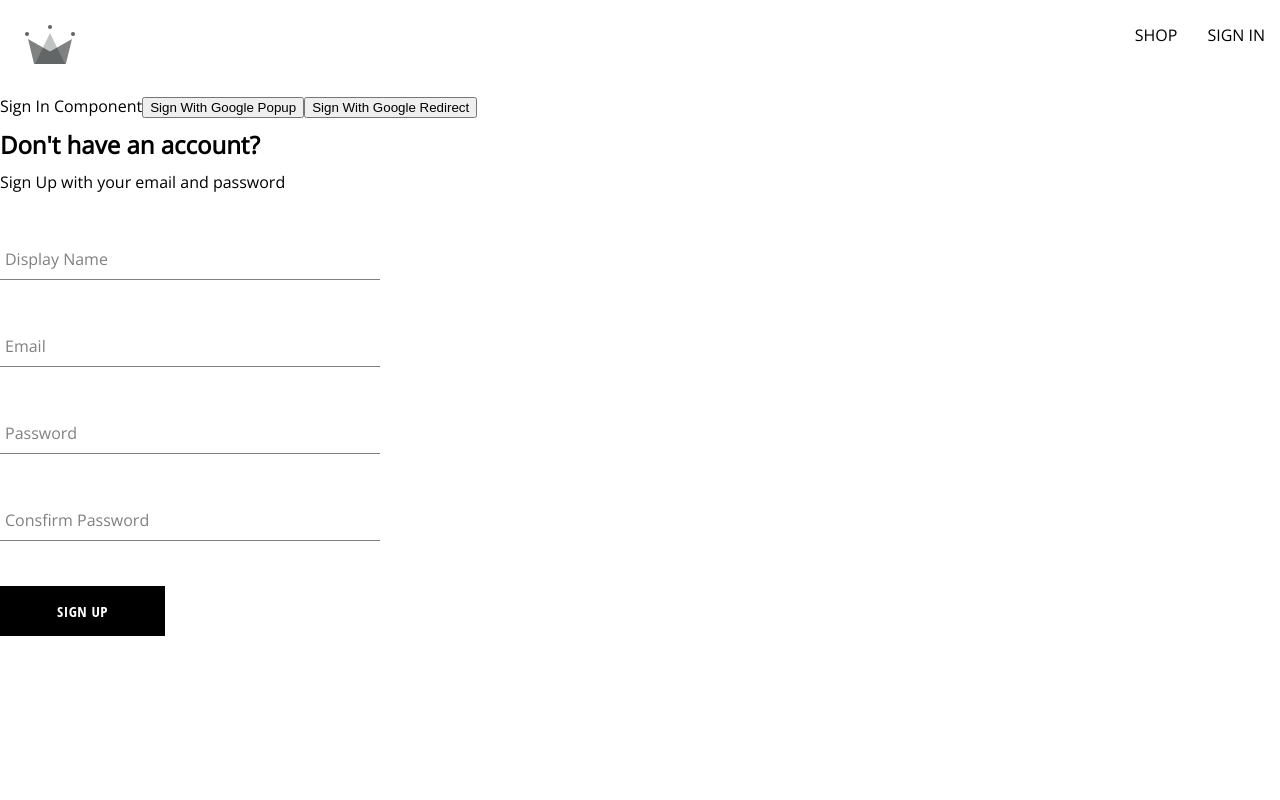
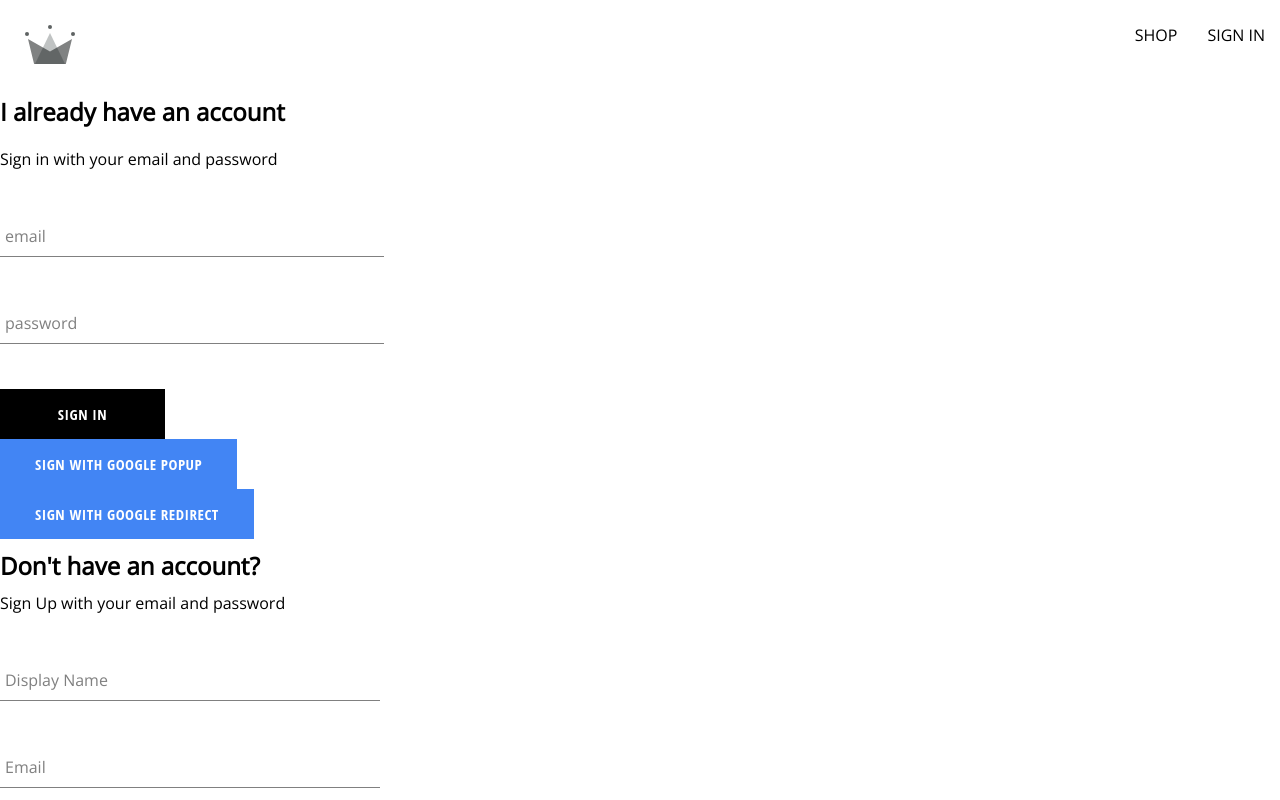
Before and after one commit to AndriiZhokh/crwn-clothing, a React (Create React App) app: page /sign-in in a window 1280 px wide. Shown: the top 800 px of the page. Built offline with nearby package versions, Linux system fonts and the light colour scheme.

Commit message:
sign in with email and password

```diff
--- a/src/components/sign-up-form/sign-up-form.component.jsx
+++ b/src/components/sign-up-form/sign-up-form.component.jsx
@@ -21,7 +21,6 @@ const SignUpForm = () => {
 
   const handleSubmit = async (event) => {
     event.preventDefault();
-
 
     if (password !== confirmPassword) {
       alert('passwords do not match')
--- a/src/routes/sign-in/sign-in.component.jsx
+++ b/src/routes/sign-in/sign-in.component.jsx
@@ -1,14 +1,25 @@
-import { useEffect } from 'react';
+import { useEffect, useState } from 'react';
 import { getRedirectResult } from 'firebase/auth';
 import {
   auth,
+  createUserDocumentFromAuth,
+  signInWithCredentials,
   signInWithGooglePopup,
-  createUserDocumentFromAuth,
   signInWithGoogleRedirect,
 } from '../../utils/firebase/firebase.utils';
 import SignUpForm from '../../components/sign-up-form/sign-up-form.component';
+import FormInput from '../../components/form-input/form-input.component';
+import Button from '../../components/button/button.component';
+
+const defaultformFields = {
+  email: '',
+  password: '',
+};
 
 const SignIn = () => {
+  const [ formFields, setFormFields ] = useState(defaultformFields);
+  const { email, password } = formFields;
+
   useEffect(() => {
     async function redirectResult() {
       const response = await getRedirectResult(auth);
@@ -27,11 +38,51 @@ const SignIn = () => {
     const userDocRef = await createUserDocumentFromAuth(user);
   };
 
+  const handleChange = (event) => {
+    const { name, value } = event.target;
+
+    setFormFields({ ...formFields, [name]: value });
+  };
+
+  const handleSubmit = async (event) => {
+    event.preventDefault();
+
+    try {
+      const { user } = await signInWithCredentials(email, password);
+      console.log(user);
+    } catch (error) {
+      console.log(error);
+    }
+  };
+
   return (
-    <div>
-      Sign In Component
-      <button onClick={ logGoogleUser }>Sign With Google Popup</button>
-      <button onClick={ signInWithGoogleRedirect }>Sign With Google Redirect</button>
+    <div style={{ width: '30%' }}>
+      <h2>I already have an account</h2>
+      <span>Sign in with your email and password</span>
+      <form onSubmit={ handleSubmit }>
+        <FormInput
+          label="email"
+          type="email"
+          required
+          onChange={ handleChange }
+          name="email"
+          value={ email }
+        />
+
+        <FormInput
+          label="password"
+          type="password"
+          required
+          onChange={ handleChange }
+          name="password"
+          value={ password }
+        />
+
+        <Button type="submit">Sign in</Button>
+      </form>
+
+      <Button buttonType="google" onClick={ logGoogleUser }>Sign With Google Popup</Button>
+      <Button buttonType="google" onClick={ signInWithGoogleRedirect }>Sign With Google Redirect</Button>
       <SignUpForm />
     </div>
   );
--- a/src/utils/firebase/firebase.utils.js
+++ b/src/utils/firebase/firebase.utils.js
@@ -1,15 +1,16 @@
 import { initializeApp } from 'firebase/app';
 import {
-  getAuth,
-  signInWithRedirect,
-  signInWithPopup,
   GoogleAuthProvider,
   createUserWithEmailAndPassword,
+  getAuth,
+  signInWithEmailAndPassword,
+  signInWithPopup,
+  signInWithRedirect,
 } from 'firebase/auth';
 import {
-  getFirestore,
   doc,
   getDoc,
+  getFirestore,
   setDoc,
 } from 'firebase/firestore';
 
@@ -34,6 +35,14 @@ export const auth = getAuth();
 export const signInWithGooglePopup = () => signInWithPopup(auth, googleProvider);
 
 export const signInWithGoogleRedirect = () => signInWithRedirect(auth, googleProvider);
+
+export const signInWithCredentials = async (email, password) => {
+  if (!email || !password) {
+    return;
+  }
+
+  return await signInWithEmailAndPassword(auth, email, password)
+};
 
 export const db = getFirestore()
 
```
